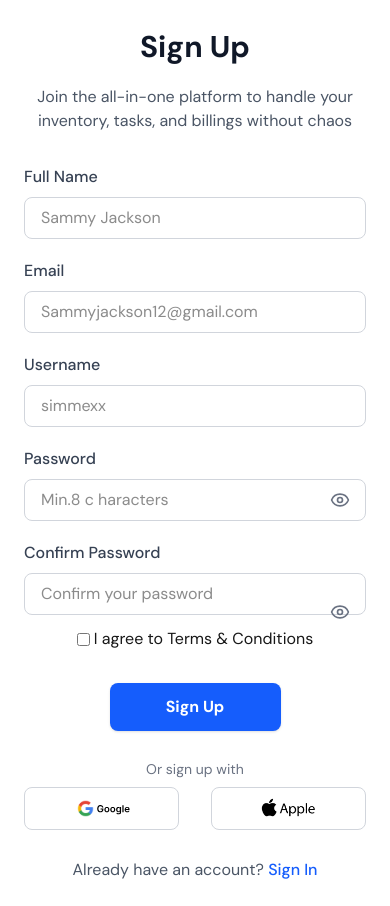
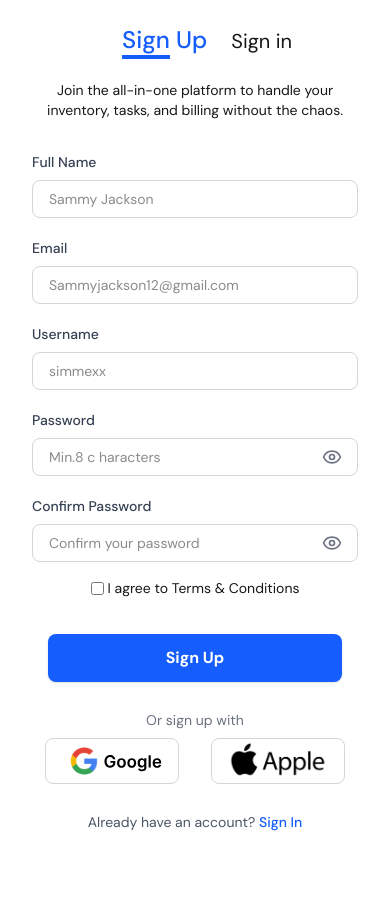
Before and after one commit to SirMartel22/bimanage-dashboard, a Next.js app in the folder auth-flow-app/: page /auth/signup in a window 390 px wide. After the commit the page ends 864 px from the top, so only its background shows below. Built offline with nearby package versions, Linux system fonts and the light colour scheme.

Commit message:
Chore: Responsiveness done for the SignUp Page

```diff
--- a/auth-flow-app/app/auth/forgot-password/page.tsx
+++ b/auth-flow-app/app/auth/forgot-password/page.tsx
@@ -5,7 +5,6 @@ import Link from "next/link";
 import { ArrowLeft } from "lucide-react";
 // import AuthLayout from "@/components/auth/AuthLayout";
 import AuthLayout from "@/components/authflow/AuthLayout";
-// import Link from 'next/link'
 
 export default function ForgotPasswordPage() {
   const [email, setEmail] = useState("");
@@ -19,11 +18,6 @@ export default function ForgotPasswordPage() {
   };
 
   return (
-    // <AuthLayout
-    //   title="Forgot Password?"
-    //   subtitle="Enter your email address to reset your password"
-    //   illustrationSrc="/illustrations/forgot-pass-illustration.svg"
-    // >
     <div className="flex">
       <AuthLayout illustrationSrc="/illustrations/forgot-pass-illustration.svg"></AuthLayout>
 
--- a/auth-flow-app/app/auth/signup/page.tsx
+++ b/auth-flow-app/app/auth/signup/page.tsx
@@ -3,8 +3,9 @@
 import React, { useState } from "react";
 import Link from "next/link";
 import { Eye, EyeOff } from "lucide-react";
-import AuthLayout from "@/components/auth/AuthLayout";
+// import AuthLayout from "@/components/auth/AuthLayout";
 import Image from "next/image";
+import AuthLayout from "@/components/authflow/AuthLayout";
 
 const SignUpPage = () => {
   const [formData, setFormData] = useState({
@@ -28,19 +29,31 @@ const SignUpPage = () => {
   };
 
   return (
-    <AuthLayout
-      title="Sign Up"
-      subtitle="Join the all-in-one platform to handle your inventory, tasks, and billings without chaos"
-    >
+    <div className="lg:flex">
+      <AuthLayout illustrationSrc="/illustrations/sign-up-illustration.svg"></AuthLayout>
+      <div className="w-full lg:w-[50%] ">
+        <div className="flex flex-col items-center justify-center">
+          <h1 className="font-black text-2xl lg:text-4xl text-center py-6">
+            <span className="text-blue-600 px-6 font-medium">
+              <span className="border-b-4 border-blue">Sign</span> Up
+            </span>
+            <span className="font-normal text-xl lg:text-3xl">Sign in</span>
+          </h1>
+          <p className="font-sm text-center text-sm max-w-[80%] lg:text-lg lg:max-w-108">
+            Join the all-in-one platform to handle your inventory, tasks, and
+            billing without the chaos.
+          </p>
+        </div>
+
         <form
           onSubmit={handleSubmit}
-        className="space-y-5 flex flex-col items-center justify-center"
+          className="space-y-5 flex flex-col items-center justify-center py-8 px-8 w-full"
         >
           {/* Name Input */}
           <div className="w-full">
             <label
               htmlFor="name"
-            className="block text-[16px] font-medium text-gray-700 mb-2"
+              className="block text-sm lg:text-[16px] font-medium text text-gray-700 mb-2"
             >
               Full Name
             </label>
@@ -52,7 +65,7 @@ const SignUpPage = () => {
               value={formData.name}
               onChange={handleChange}
               placeholder="Sammy Jackson"
-            className="w-full px-4 py-2 border border-gray-300 rounded-lg focus:outline-none focus:ring-2 focus:ring-blue-600 focus:border-transparent transition-all"
+              className="w-full text-sm lg:text-[16px] px-4 py-2 border border-gray-300 rounded-lg focus:outline-none focus:ring-2 focus:ring-blue-600 focus:border-transparent transition-all"
             />
           </div>
 
@@ -60,7 +73,7 @@ const SignUpPage = () => {
           <div className="w-full">
             <label
               htmlFor="email"
-            className="block text-[16px] font-medium text-gray-700 mb-2"
+              className="block text-sm lg:text-[16px] font-medium text-gray-700 mb-2"
             >
               Email
             </label>
@@ -72,7 +85,7 @@ const SignUpPage = () => {
               value={formData.email}
               onChange={handleChange}
               placeholder="Sammyjackson12@gmail.com"
-            className="w-full px-4 py-2 border border-gray-300 rounded-lg focus:outline-none focus:ring-2 focus:ring-blue-600 focus:border-transparent transition-all"
+              className="w-full px-4 py-2 text-sm lg:text-[16px] border border-gray-300 rounded-lg focus:outline-none focus:ring-2 focus:ring-blue-600 focus:border-transparent transition-all"
             />
           </div>
 
@@ -80,7 +93,7 @@ const SignUpPage = () => {
           <div className="w-full">
             <label
               htmlFor="username"
-            className="block text-[16px] font-medium text-gray-700 mb-2"
+              className="block text-sm lg:text-[16px] font-medium text-gray-700 mb-2"
             >
               Username
             </label>
@@ -92,7 +105,7 @@ const SignUpPage = () => {
               value={formData.name}
               onChange={handleChange}
               placeholder="simmexx"
-            className="w-full px-4 py-2 border border-gray-300 rounded-lg focus:outline-none focus:ring-2 focus:ring-blue-600 focus:border-transparent transition-all"
+              className="w-full px-4 py-2 text-sm lg:text-[16px] border border-gray-300 rounded-lg focus:outline-none focus:ring-2 focus:ring-blue-600 focus:border-transparent transition-all"
             />
           </div>
 
@@ -100,7 +113,7 @@ const SignUpPage = () => {
           <div className="w-full">
             <label
               htmlFor="password"
-            className="block text-[16px] font-medium text-gray-700 mb-2"
+              className="block text-sm lg:text-[16px] font-medium text-gray-700 mb-2"
             >
               Password
             </label>
@@ -113,7 +126,7 @@ const SignUpPage = () => {
                 value={formData.password}
                 onChange={handleChange}
                 placeholder="Min.8 c haracters"
-              className="w-full px-4 py-2 border border-gray-300 rounded-lg focus:outline-none focus:ring-2 focus:ring-blue-600 focus:border-transparent transition-all pr-12"
+                className="w-full px-4 py-2 text-sm lg:text-[16px] border border-gray-300 rounded-lg focus:outline-none focus:ring-2 focus:ring-blue-600 focus:border-transparent transition-all pr-12"
               />
               <button
                 type="button"
@@ -129,7 +142,7 @@ const SignUpPage = () => {
           <div className="w-full">
             <label
               htmlFor="confirm-password"
-            className="block text-[16px] font-medium text-gray-700 mb-2"
+              className="block text-sm lg:text-[16px] font-medium text-gray-700 mb-2"
             >
               Confirm Password
             </label>
@@ -142,13 +155,8 @@ const SignUpPage = () => {
                 value={formData.password}
                 onChange={handleChange}
                 placeholder="Confirm your password"
-              className="w-full px-4 py-2 border border-gray-300 rounded-lg focus:outline-none focus:ring-2 focus:ring-blue-600 focus:border-transparent transition-all pr-12"
+                className="w-full px-4 py-2 text-sm lg:text-[16px] border border-gray-300 rounded-lg focus:outline-none focus:ring-2 focus:ring-blue-600 focus:border-transparent transition-all pr-12"
               />
-
-            <div className="my-3 flex items-center justify-center gap-1">
-              <input type="checkbox" />
-              <p>I agree to Terms & Conditions</p>
-            </div>
               <button
                 type="button"
                 onClick={() => setShowPassword(!showPassword)}
@@ -157,12 +165,16 @@ const SignUpPage = () => {
                 {showPassword ? <EyeOff size={20} /> : <Eye size={20} />}
               </button>
             </div>
+            <div className="my-4 lg:my-3 flex items-center justify-center gap-1 text-sm lg:text-lg">
+              <input type="checkbox" />
+              <p>I agree to Terms & Conditions</p>
+            </div>
           </div>
 
           {/* Submit Button */}
           <button
             type="submit"
-          className="w-1/2 bg-blue-600 hover:bg-blue-700 text-white font-semibold py-3 px-4 rounded-lg transition-colors duration-200 shadow-sm"
+            className="w-[90%] lg:w-1/2 bg-blue-600 hover:bg-blue-700 text-white font-semibold py-3 px-4 rounded-lg transition-colors duration-200 shadow-sm"
           >
             Sign Up
           </button>
@@ -173,7 +185,9 @@ const SignUpPage = () => {
               <div className="w-full border-t border-gray-300"></div>
             </div>
             <div className="relative flex justify-center text-sm">
-            <span className="px-4 bg-white text-gray-500">Or sign up with</span>
+              <span className="px-4 bg-white text-gray-500">
+                Or sign up with
+              </span>
             </div>
           </div>
 
@@ -181,7 +195,7 @@ const SignUpPage = () => {
           <div className="flex gap-8">
             <button
               type="button"
-            className=" flex items-center justify-center gap-3 py-2 px-12 border border-gray-300 rounded-lg hover:bg-gray-50 transition-colors"
+              className=" flex items-center justify-center gap-3 px-4 lg:py-2 lg:px-12 border border-gray-300 rounded-lg hover:bg-gray-50 transition-colors"
             >
               <Image
                 src="/illustrations/google-logo.svg"
@@ -195,7 +209,7 @@ const SignUpPage = () => {
 
             <button
               type="button"
-            className=" flex items-center justify-center gap-3 py-2 px-12 border border-gray-300 rounded-lg hover:bg-gray-50 transition-colors"
+              className=" flex items-center justify-center gap-3 px-4 lg:py-2 lg:px-12 border border-gray-300 rounded-lg hover:bg-gray-50 transition-colors"
             >
               <Image
                 src="/illustrations/apple-logo.PNG"
@@ -208,7 +222,7 @@ const SignUpPage = () => {
           </div>
 
           {/* Sign In Link */}
-        <p className="text-center text-gray-600 mt-2">
+          <p className="text-center text-gray-600 mt-2 text-sm lg:text-lg">
             Already have an account?{" "}
             <Link
               href="/auth/signin"
@@ -218,7 +232,8 @@ const SignUpPage = () => {
             </Link>
           </p>
         </form>
-    </AuthLayout>
+      </div>
+    </div>
   );
 };
 
--- a/auth-flow-app/app/auth/success/page.tsx
+++ b/auth-flow-app/app/auth/success/page.tsx
@@ -3,7 +3,7 @@
 import React, { useEffect } from "react";
 import Link from "next/link";
 import { useRouter } from "next/navigation";
-import AuthLayout from "@/components/authflow/AuthLayout";
+// import AuthLayout from "@/components/authflow/AuthLayout";
 
 export default function SuccessPage() {
   const router = useRouter();
@@ -20,6 +20,7 @@ export default function SuccessPage() {
     <div className="text-center bg-[#085AD9]/500 h-screen px-16">
       <div className="text-center p-12 flex-flex-col justify-center items-center ">
         <div className=" bg-white h-[80vh] p-16 flex flex-col items-center justify-center">
+
           {/* Success Message */}
           <div className="space-y-5">
             <h3 className="text-2xl font-medium lg:text-5xl font-bold text-gray-900">
--- a/auth-flow-app/components/authflow/AuthLayout.tsx
+++ b/auth-flow-app/components/authflow/AuthLayout.tsx
@@ -10,7 +10,7 @@ interface AuthLayoutProps {
 const AuthLayout = ({ illustrationSrc }: AuthLayoutProps) => {
   return (
     <div className="min-h-screen absolute w-full hidden lg:block lg:w-1/2 bg-[url('/illustrations/auth-bg.jpg')] bg-cover bg-center items-center relative overflow-hidden">
-      <div className="flex flex-col items-center justify-end gap-12 relative h-full bg-[#085AD9]/50 w-full pl-8 pt-20 flex items-center pl-4 pr-2">
+      <div className="flex flex-col items-center justify-start gap-12 relative h-full bg-[#085AD9]/50 w-full pl-8 pt-20 flex items-center pl-4 pr-2">
         <div className="illustration-text ">
           <h1 className="text-5xl xl:text-4xl font-medium mb-4 leading-tight max-w-[90%] text-white">
             {" "}
```
Lines whose indentation alone changed are shown as unchanged.
